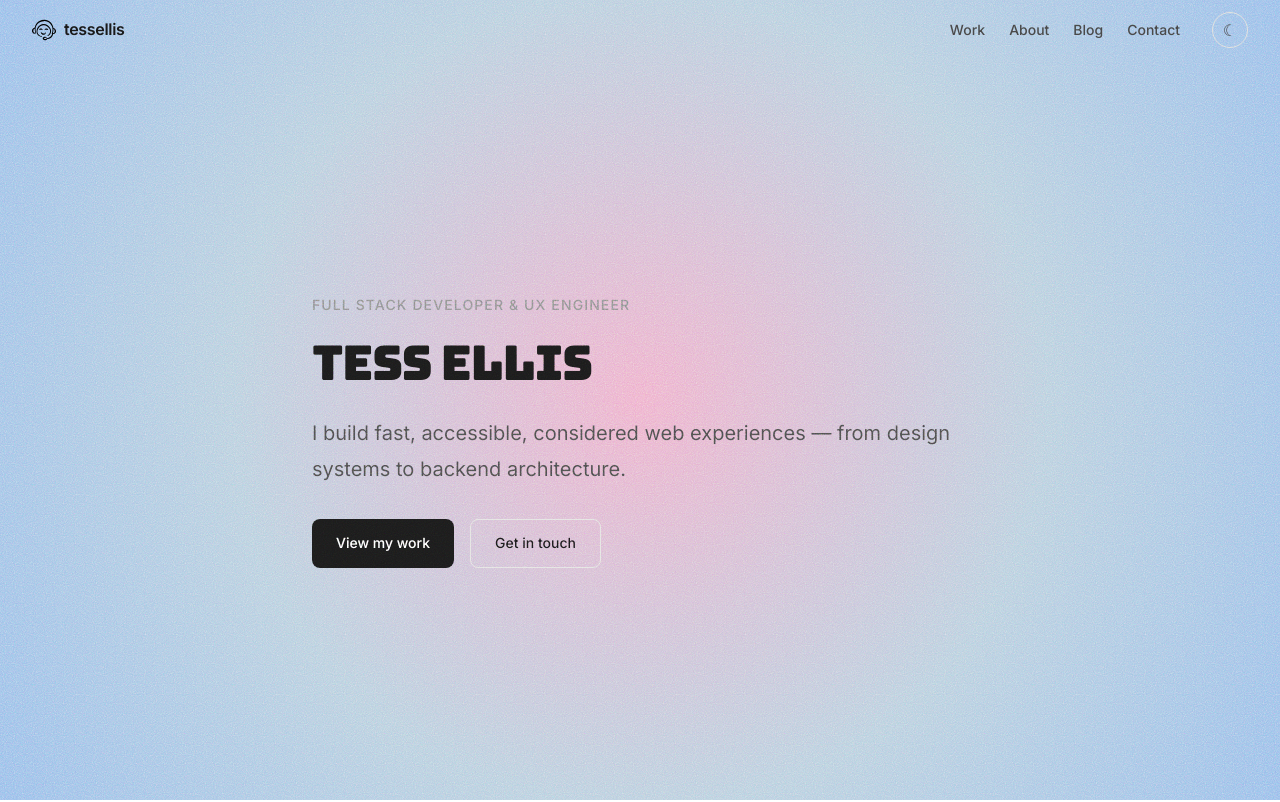
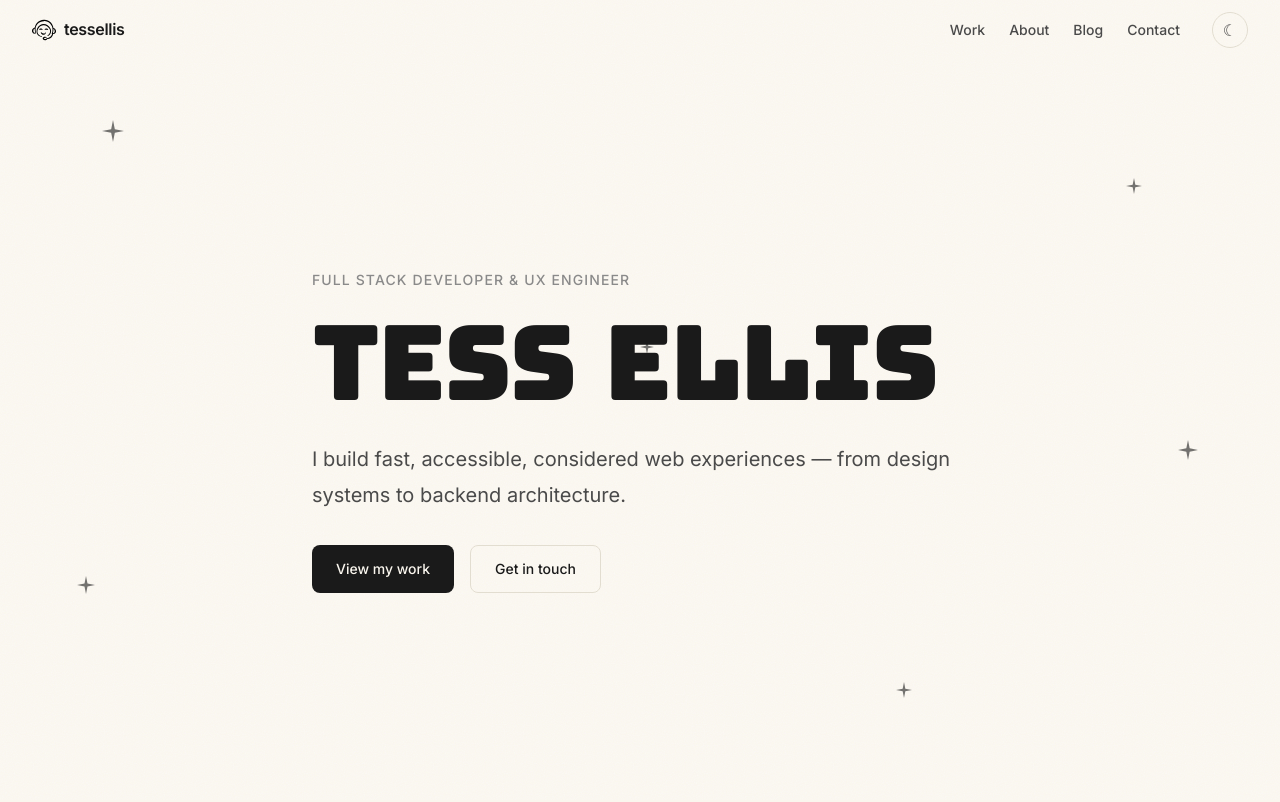
Before and after one commit to tessellis/portfolio-platform, a Next.js app: page / in a window 1280 px wide. Shown: the top 802 px of the page. Built offline with nearby package versions, Linux system fonts and the light colour scheme.

Commit message:
Change design direction from gradient to scroll-triggered design

```diff
--- a/src/components/sections/Hero.module.css
+++ b/src/components/sections/Hero.module.css
@@ -1,4 +1,6 @@
 .hero {
+  position: relative;
+  overflow: hidden;
   margin-top: calc(-1 * var(--header-height));
   padding-top: calc(var(--space-32) + var(--header-height));
   padding-bottom: var(--space-32);
@@ -7,25 +9,63 @@
   display: flex;
   flex-direction: column;
   justify-content: center;
-  gap: var(--space-6);
-  background-image: var(--gradient-hero);
-  background-color: var(--gradient-hero-base);
+  background-color: var(--color-bg-primary);
+}
+
+.content {
+  position: relative;
+  z-index: 2;
+  display: flex;
+  flex-direction: column;
 }
 
 .eyebrow {
   font-size: var(--text-sm);
   font-weight: var(--font-medium);
-  color: var(--color-text-muted);
   text-transform: uppercase;
   letter-spacing: 0.08em;
   margin-bottom: var(--space-4);
   max-width: none;
 }
 
+.eyebrowWord {
+  display: inline-block;
+  color: var(--flash-color);
+  opacity: 0;
+  animation: wordSettle 0.6s ease-out forwards;
+  animation-delay: var(--delay, 0ms);
+}
+
+@keyframes wordSettle {
+  0% { opacity: 0; color: var(--flash-color); }
+  50% { opacity: 1; color: var(--flash-color); }
+  100% { opacity: 1; color: var(--color-text-muted); }
+}
+
 .headline {
-  font-size: var(--text-5xl);
-  letter-spacing: -0.03em;
+  font-size: clamp(3rem, 2rem + 6vw, 6.5rem);
+  letter-spacing: -0.02em;
+  line-height: 1.05;
   margin-bottom: var(--space-6);
+}
+
+.letter {
+  display: inline-block;
+  color: var(--flash-color);
+  opacity: 0;
+  animation: letterSettle 0.9s ease-out forwards;
+  animation-delay: var(--delay, 0ms);
+}
+
+@keyframes letterSettle {
+  0% { opacity: 0; transform: translateY(10px); color: var(--flash-color); }
+  45% { opacity: 1; transform: translateY(0); color: var(--flash-color); }
+  100% { opacity: 1; transform: translateY(0); color: var(--color-text-primary); }
+}
+
+.space {
+  display: inline-block;
+  width: 0.28em;
 }
 
 .subhead {
@@ -33,12 +73,23 @@
   color: var(--color-text-secondary);
   max-width: 52ch;
   margin-bottom: var(--space-8);
+  opacity: 0;
+  animation: fadeInUp 0.6s ease-out forwards;
+  animation-delay: 1.5s;
 }
 
 .actions {
   display: flex;
   flex-wrap: wrap;
   gap: var(--space-4);
+  opacity: 0;
+  animation: fadeInUp 0.6s ease-out forwards;
+  animation-delay: 1.7s;
+}
+
+@keyframes fadeInUp {
+  from { opacity: 0; transform: translateY(12px); }
+  to { opacity: 1; transform: translateY(0); }
 }
 
 .primaryBtn,
@@ -74,8 +125,22 @@
   color: var(--color-text-primary);
 }
 
-@media (min-width: 640px) {
-  .headline {
-    font-size: var(--text-5xl);
+/* Respect users who don't want motion — show final state immediately */
+@media (prefers-reduced-motion: reduce) {
+  .eyebrowWord,
+  .letter,
+  .subhead,
+  .actions {
+    animation: none !important;
+    opacity: 1 !important;
+    transform: none !important;
+  }
+
+  .eyebrowWord {
+    color: var(--color-text-muted);
+  }
+
+  .letter {
+    color: var(--color-text-primary);
   }
 }
--- a/src/components/sections/Hero.tsx
+++ b/src/components/sections/Hero.tsx
@@ -1,16 +1,60 @@
 import Link from 'next/link';
 import styles from './Hero.module.css';
+import { HeroSparkles } from './HeroSparkles';
+
+const name = 'Tess Ellis';
+const eyebrowText = 'Full stack developer & UX engineer';
 
 export function Hero() {
   return (
     <section className={`${styles.hero} grain`} data-hero>
-      <div className="container">
-        <p className={styles.eyebrow}>Full stack developer & UX engineer</p>
-        <h1 className={styles.headline}>Tess Ellis</h1>
+      <HeroSparkles />
+
+      <div className={`container ${styles.content}`}>
+        <p className={styles.eyebrow}>
+          {eyebrowText.split(' ').map((word, i) => (
+            <span
+              key={i}
+              className={styles.eyebrowWord}
+              style={
+                {
+                  '--flash-color': `var(--flash-${i % 6})`,
+                  '--delay': `${i * 70}ms`,
+                } as React.CSSProperties
+              }
+            >
+              {word}
+              {'\u00A0'}
+            </span>
+          ))}
+        </p>
+
+        <h1 className={styles.headline}>
+          {Array.from(name).map((char, i) =>
+            char === ' ' ? (
+              <span key={i} className={styles.space} />
+            ) : (
+              <span
+                key={i}
+                className={styles.letter}
+                style={
+                  {
+                    '--flash-color': `var(--flash-${i % 6})`,
+                    '--delay': `${i * 55}ms`,
+                  } as React.CSSProperties
+                }
+              >
+                {char}
+              </span>
+            )
+          )}
+        </h1>
+
         <p className={styles.subhead}>
           I build fast, accessible, considered web experiences — from design
           systems to backend architecture.
         </p>
+
         <div className={styles.actions}>
           <Link href="/work" className={styles.primaryBtn}>
             View my work
--- /dev/null
+++ b/src/components/sections/HeroSparkles.module.css
@@ -0,0 +1,26 @@
+.field {
+  position: absolute;
+  inset: 0;
+  pointer-events: none;
+  z-index: 1;
+}
+
+.sparkle {
+  position: absolute;
+  display: block;
+  color: var(--color-text-primary);
+  opacity: 0;
+  animation: sparkleIn 0.6s ease-out forwards;
+}
+
+@keyframes sparkleIn {
+  from { opacity: 0; transform: scale(0.5); }
+  to { opacity: 0.6; transform: scale(1); }
+}
+
+@media (prefers-reduced-motion: reduce) {
+  .sparkle {
+    animation: none;
+    opacity: 0.6;
+  }
+}
--- /dev/null
+++ b/src/components/sections/HeroSparkles.tsx
@@ -0,0 +1,73 @@
+'use client';
+
+import { useEffect, useRef } from 'react';
+import styles from './HeroSparkles.module.css';
+
+const sparkles = [
+  { top: '15%', left: '8%', size: 22, speed: 0.15, delay: 1.2 },
+  { top: '22%', left: '88%', size: 16, speed: 0.3, delay: 1.3 },
+  { top: '55%', left: '92%', size: 20, speed: 0.1, delay: 1.4 },
+  { top: '72%', left: '6%', size: 18, speed: 0.25, delay: 1.5 },
+  { top: '42%', left: '50%', size: 14, speed: 0.35, delay: 1.6 },
+  { top: '85%', left: '70%', size: 16, speed: 0.2, delay: 1.7 },
+];
+
+export function HeroSparkles() {
+  const refs = useRef<(HTMLSpanElement | null)[]>([]);
+
+  useEffect(() => {
+    const prefersReduced = window.matchMedia(
+      '(prefers-reduced-motion: reduce)'
+    ).matches;
+    if (prefersReduced) return;
+
+    let ticking = false;
+
+    function update() {
+      const y = window.scrollY;
+      refs.current.forEach((el, i) => {
+        if (!el) return;
+        el.style.transform = `translateY(${y * sparkles[i].speed}px)`;
+      });
+      ticking = false;
+    }
+
+    function onScroll() {
+      if (!ticking) {
+        requestAnimationFrame(update);
+        ticking = true;
+      }
+    }
+
+    window.addEventListener('scroll', onScroll, { passive: true });
+    return () => window.removeEventListener('scroll', onScroll);
+  }, []);
+
+  return (
+    <div className={styles.field} aria-hidden="true">
+      {sparkles.map((s, i) => (
+        <span
+          key={i}
+          ref={(el) => {
+            refs.current[i] = el;
+          }}
+          className={styles.sparkle}
+          style={{
+            top: s.top,
+            left: s.left,
+            width: s.size,
+            height: s.size,
+            animationDelay: `${s.delay}s`,
+          }}
+        >
+          <svg viewBox="0 0 24 24" fill="none" xmlns="http://www.w3.org/2000/svg">
+            <path
+              d="M12 0 L14 10 L24 12 L14 14 L12 24 L10 14 L0 12 L10 10 Z"
+              fill="currentColor"
+            />
+          </svg>
+        </span>
+      ))}
+    </div>
+  );
+}
--- a/src/styles/tokens.css
+++ b/src/styles/tokens.css
@@ -8,9 +8,9 @@
 
 :root {
   /* Colors - Light Mode */
-  --color-bg-primary: #ffffff;
-  --color-bg-secondary: #f5f5f3;
-  --color-bg-tertiary: #ebebea;
+  --color-bg-primary: #faf6ee;
+  --color-bg-secondary: #f2ede1;
+  --color-bg-tertiary: #eae3d2;
 
   --color-text-primary: #1a1a1a;
   --color-text-secondary: #4a4a4a;
@@ -20,20 +20,16 @@
   --color-accent-hover: #4338ca;
   --color-accent-subtle: #eef2ff;
 
-  --color-border: #e2e2e0;
-  --color-border-strong: #c4c4c2;
+  --color-border: #e2ddd0;
+  --color-border-strong: #c9c2ae;
 
-  /* Hero mesh gradient — light mode */
-    --gradient-hero: radial-gradient(
-    circle,
-    rgba(238, 174, 202, 1) 0%,
-    rgba(182, 205, 221, 1) 54%,
-    rgba(148, 187, 233, 1) 100%
-  );
-  --gradient-hero-base: #fdfcfb;
-  --header-solid-bg: #fdf6f0;
-  --gradient-hero-base: #fdfcfb;
-  --header-solid-bg: #fdf6f0;
+  /* Hero letter flash-in palette — light mode */
+  --flash-0: #e4572e;
+  --flash-1: #f2b705;
+  --flash-2: #5b9bd5;
+  --flash-3: #d6336c;
+  --flash-4: #2e3a6e;
+  --flash-5: #4fa382;
 
   /* Typography */
   --font-sans: 'Inter', -apple-system, BlinkMacSystemFont, sans-serif;
@@ -101,9 +97,9 @@
 
 /* Dark Mode */
 [data-theme="dark"] {
-  --color-bg-primary: #111110;
-  --color-bg-secondary: #1a1a19;
-  --color-bg-tertiary: #242423;
+  --color-bg-primary: #0d0d0c;
+  --color-bg-secondary: #171615;
+  --color-bg-tertiary: #201f1d;
 
   --color-text-primary: #eeeeec;
   --color-text-secondary: #b5b5b3;
@@ -116,16 +112,13 @@
   --color-border: #2e2e2c;
   --color-border-strong: #3f3f3d;
 
-  /* Hero mesh gradient — dark mode */
-  /* Hero circular gradient — dark mode */
-  --gradient-hero: radial-gradient(
-    circle,
-    rgba(214, 92, 42, 1) 0%,
-    rgba(94, 42, 74, 1) 54%,
-    rgba(10, 9, 8, 1) 100%
-  );
-  --gradient-hero-base: #0a0908;
-  --header-solid-bg: #1a1210;
+  /* Hero letter flash-in palette — dark mode */
+  --flash-0: #ff8a5b;
+  --flash-1: #ffd166;
+  --flash-2: #7ec8e3;
+  --flash-3: #f2789f;
+  --flash-4: #8c7ae6;
+  --flash-5: #5fd9a4;
 }
 
 @media (min-width: 640px) {
```
